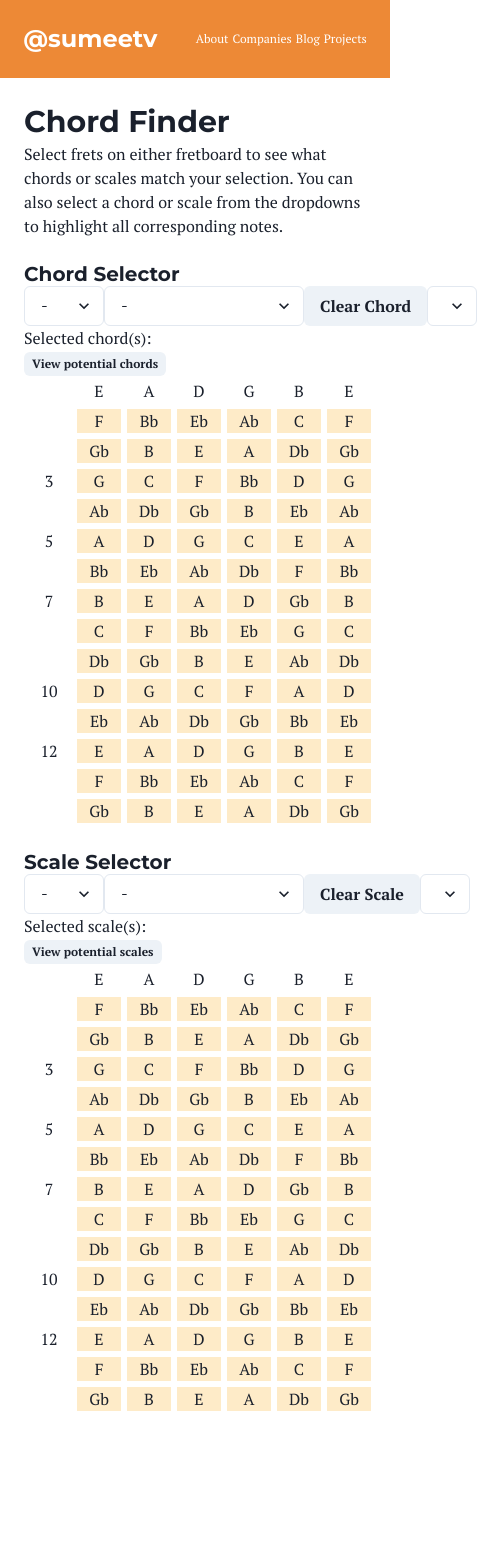
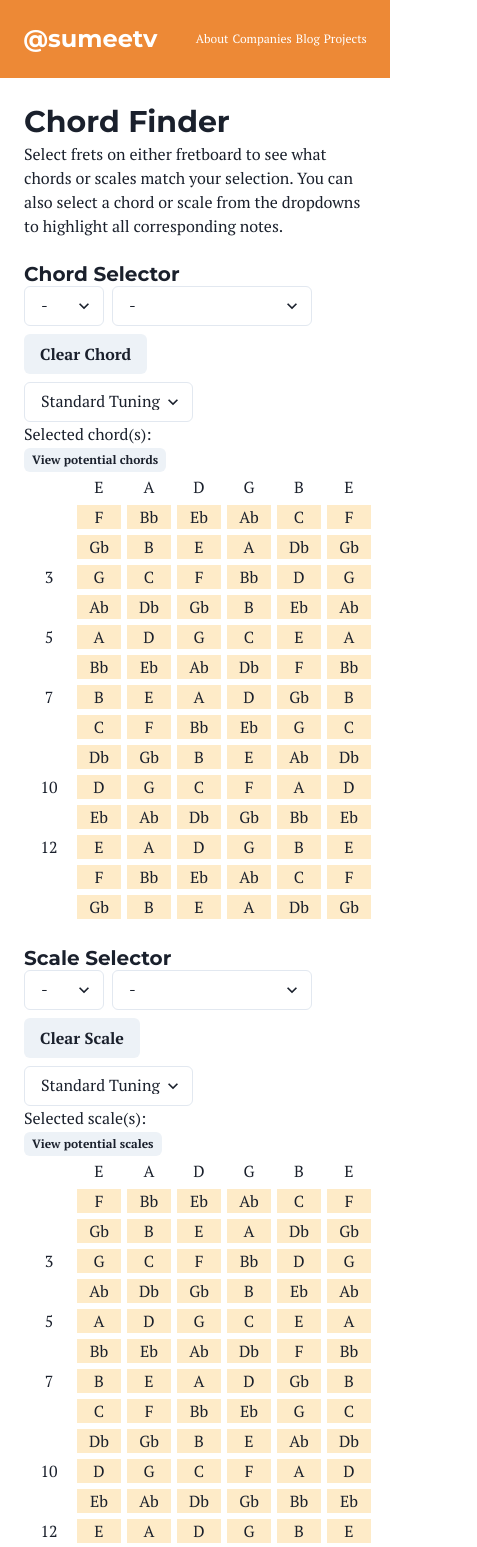
Before and after one commit to sumeetv/chord-finder, a Next.js app: page /projects/chord-finder in a window 390 px wide. Shown: the top 1547 px of the page, 477 px wide, since content can reach past the window. Before the commit the page ends 1438 px from the top, so only its background shows below. Built offline with nearby package versions, Linux system fonts and the light colour scheme.

Commit message:
Use responsive layouts instead of breakpointvalues for fretboards

```diff
--- a/src/app/projects/chord-finder/page.tsx
+++ b/src/app/projects/chord-finder/page.tsx
@@ -8,18 +8,9 @@ import ScaleBoard from "@/components/chord-selector/scale-board";
 
 import store from "@/redux/store";
 import "./chord-finder.css";
-import { Heading, Text, useBreakpointValue } from "@chakra-ui/react";
+import { Heading, Text } from "@chakra-ui/react";
 
 const ChordFinderPage = () => {
-    const layout = useBreakpointValue(
-            {
-            base: "vertical",
-            md: "horizontal",
-        },
-        {
-            fallback: 'md',
-        }
-    );
 
     return (
         <Provider store={store}>
@@ -33,12 +24,12 @@ const ChordFinderPage = () => {
             <Heading size="md">
                 Chord Selector
             </Heading>
-            <ChordBoard layout={layout} />
+            <ChordBoard />
             <br />
             <Heading size="md">
                 Scale Selector
             </Heading>
-            <ScaleBoard layout={layout} />
+            <ScaleBoard />
         </Provider>
     );
 };
--- a/src/components/chord-selector/chord-board.js
+++ b/src/components/chord-selector/chord-board.js
@@ -1,7 +1,7 @@
 import React, { useState } from "react";
 import { connect } from "react-redux";
 
-import { Button, Modal, ModalBody, ModalContent, ModalHeader, ModalOverlay, Select } from "@chakra-ui/react";
+import { Button, Modal, ModalBody, ModalContent, ModalHeader, ModalOverlay, Select, Wrap, WrapItem } from "@chakra-ui/react";
 
 import { ChordsForNotes, FindPotentialChords, NotesForChord } from "@/lib/chord-finder/chord";
 import NOTES from "@/lib/chord-finder/notes";
@@ -19,7 +19,6 @@ const ChordBoard = ({
     selectedChordNotes,
     selectChordNote,
     deselectChordNote,
-    layout,
 }) => {
     const defaultTuning = Object.keys(TUNINGS)[0];
     const [currentTuning, setCurrentTuning] = useState(defaultTuning);
@@ -61,14 +60,18 @@ const ChordBoard = ({
 
     return (
         <div>
-            <div className="fretboard-header">
+            <Wrap className="fretboard-header">
+                <WrapItem>
                     <ChordSelector />
+                </WrapItem>
+                <WrapItem>
                     <div className="fretboard-tuning">
                         <Select onChange={(event) => setCurrentTuning(event.target.value)}>
                             {tunings}
                         </Select>
                     </div>
-            </div>
+                </WrapItem>
+            </Wrap>
             <p>
                 Selected chord(s): {currentChordsText}
             </p>
@@ -93,7 +96,6 @@ const ChordBoard = ({
                 currentTuning={currentTuning}
                 onSelectNote={selectChordNote}
                 onDeselectNote={deselectChordNote}
-                layout={layout}
             />
         </div>
     );
--- a/src/components/chord-selector/chord-selector.js
+++ b/src/components/chord-selector/chord-selector.js
@@ -14,10 +14,6 @@ const ChordSelector = ({
     selectChordType,
     clearChordSelection
 }) => {
-    const current_highlight = (currentChord.chord_root === -1) || (currentChord.chord_type === -1) ?
-        "selected notes" :
-        currentChord.chord_root + " " + currentChord.chord_type;
-
     return(
         <IntervalSelector
             currentRoot={currentChord.chord_root}
--- a/src/components/chord-selector/fretboard.js
+++ b/src/components/chord-selector/fretboard.js
@@ -5,7 +5,7 @@ import TUNINGS from "@/lib/chord-finder/tunings";
 
 import FretCell from "@/components/chord-selector/fret-cell";
 import FretCellTypes from "@/components/chord-selector/fret-cell-types";
-import { Box, Flex } from "@chakra-ui/react";
+import { Flex } from "@chakra-ui/react";
 
 const NUM_FRETS = 15;
 const FRET_MARKERS = [3, 5, 7, 10, 12, 15];
@@ -16,7 +16,6 @@ const GuitarString = ({
     highlighted_notes,
     onSelectNote,
     onDeselectNote,
-    stringDirection,
 }) => {
     let output = [];
 
@@ -42,14 +41,14 @@ const GuitarString = ({
         );
     }
     return (
-        <Flex className="guitar-string" direction={stringDirection}>
+        <Flex className="guitar-string" direction={['column', 'row']}>
             {output}
         </Flex>
     );
 };
 
 // Generate a row of fret cells that display fret markers for reference
-const MarkerRow = (stringDirection) => {
+const MarkerRow = () => {
     let row = [];
     for (let idx = 0; idx < NUM_FRETS; idx++) {
         const visible_note = (FRET_MARKERS.indexOf(idx) === -1) ?
@@ -64,7 +63,7 @@ const MarkerRow = (stringDirection) => {
         )
     }
     return (
-        <Flex className="guitar-string" direction={stringDirection}>
+        <Flex className="guitar-string" direction={['column', 'row']}>
             {row}
         </Flex>
     );
@@ -75,22 +74,7 @@ const Fretboard = ({
     currentTuning,
     onSelectNote,
     onDeselectNote,
-    layout,
 }) => {
-    let boardDirection, stringDirection;
-    if (layout === "vertical")
-    {
-        boardDirection = "row";
-        stringDirection = "column";
-    } else if (layout === "horizontal") {
-        boardDirection = "column";
-        stringDirection = "row";
-    } else {
-        console.warn("Invalid layout for fretboard");
-        boardDirection = "column";
-        stringDirection = "row";
-    }
-
     let strings = [];
     const tuning_deltas = TUNINGS[currentTuning];
     for (let idx = tuning_deltas.length - 1; idx >= 0; idx--) {
@@ -102,21 +86,17 @@ const Fretboard = ({
                 highlighted_notes={highlightedNotes}
                 onSelectNote={onSelectNote}
                 onDeselectNote={onDeselectNote}
-                stringDirection={stringDirection}
             />
         );
     }
 
-    if (layout === "vertical")
-        strings = strings.reverse();
-
     return (
-        <Box>
-            <Flex direction={boardDirection}>
-                {MarkerRow(stringDirection)}
+        <Flex direction={['row', 'column']}>
+            {MarkerRow()}
+            <Flex direction={['row-reverse', 'column']}>
                 {strings}
             </Flex>
-        </Box>
+        </Flex>
     );
 };
 
--- a/src/components/chord-selector/interval-selector.js
+++ b/src/components/chord-selector/interval-selector.js
@@ -1,5 +1,5 @@
 import React from "react";
-import { Button, Select } from "@chakra-ui/react";
+import { Button, Select, Wrap, WrapItem } from "@chakra-ui/react";
 
 import NOTES from "@/lib/chord-finder/notes";
 
@@ -44,7 +44,8 @@ const IntervalSelector = ({
     }
 
     return(
-        <div className="interval-selector-container">
+        <Wrap className="interval-selector-container">
+            <WrapItem>
                     <div className="interval-note-selector">
                     <Select
                         className="custom-select"
@@ -54,6 +55,8 @@ const IntervalSelector = ({
                         {noteSelectors}
                    </Select>
                 </div>
+            </WrapItem>
+            <WrapItem>
                 <div className="interval-type-selector">
                     <Select
                         className="custom-select"
@@ -63,10 +66,13 @@ const IntervalSelector = ({
                         {intervalSelectors}
                     </Select>
                 </div>
+            </WrapItem>
+            <WrapItem>
                 <Button type="reset" onClick={() => clearSelection()}>
                     {clearSelectionText}
                 </Button>
-        </div>
+            </WrapItem>
+        </Wrap>
     );
 };
 
--- a/src/components/chord-selector/scale-board.js
+++ b/src/components/chord-selector/scale-board.js
@@ -1,7 +1,7 @@
 import React, { useState } from "react";
 import { connect } from "react-redux";
 
-import { Button, Modal, ModalBody, ModalContent, ModalHeader, ModalOverlay, Select } from "@chakra-ui/react";
+import { Button, Modal, ModalBody, ModalContent, ModalHeader, ModalOverlay, Select, Wrap, WrapItem } from "@chakra-ui/react";
 
 import NOTES from "@/lib/chord-finder/notes";
 import { FindPotentialScales, NotesForScale, ScalesForNotes } from "@/lib/chord-finder/scale";
@@ -19,7 +19,6 @@ const ScaleBoard = ({
     selectedScaleNotes,
     selectScaleNote,
     deselectScaleNote,
-    layout,
 }) => {
     const defaultTuning = Object.keys(TUNINGS)[0];
     const [currentTuning, setCurrentTuning] = useState(defaultTuning);
@@ -61,14 +60,18 @@ const ScaleBoard = ({
 
     return (
         <div>
-            <div className="fretboard-header">
+            <Wrap className="fretboard-header">
+                <WrapItem>
                     <ScaleSelector />
+                </WrapItem>
+                <WrapItem>
                     <div className="fretboard-tuning">
                         <Select onChange={(event) => setCurrentTuning(event.target.value)}>
                             {tunings}
                         </Select>
                     </div>
-            </div>
+                </WrapItem>
+            </Wrap>
             <p>
                 Selected scale(s): {currentScalesText}
             </p>
@@ -93,7 +96,6 @@ const ScaleBoard = ({
                 currentTuning={currentTuning}
                 onSelectNote={selectScaleNote}
                 onDeselectNote={deselectScaleNote}
-                layout={layout}
             />
         </div>
     );
```
Lines whose indentation alone changed are shown as unchanged.
